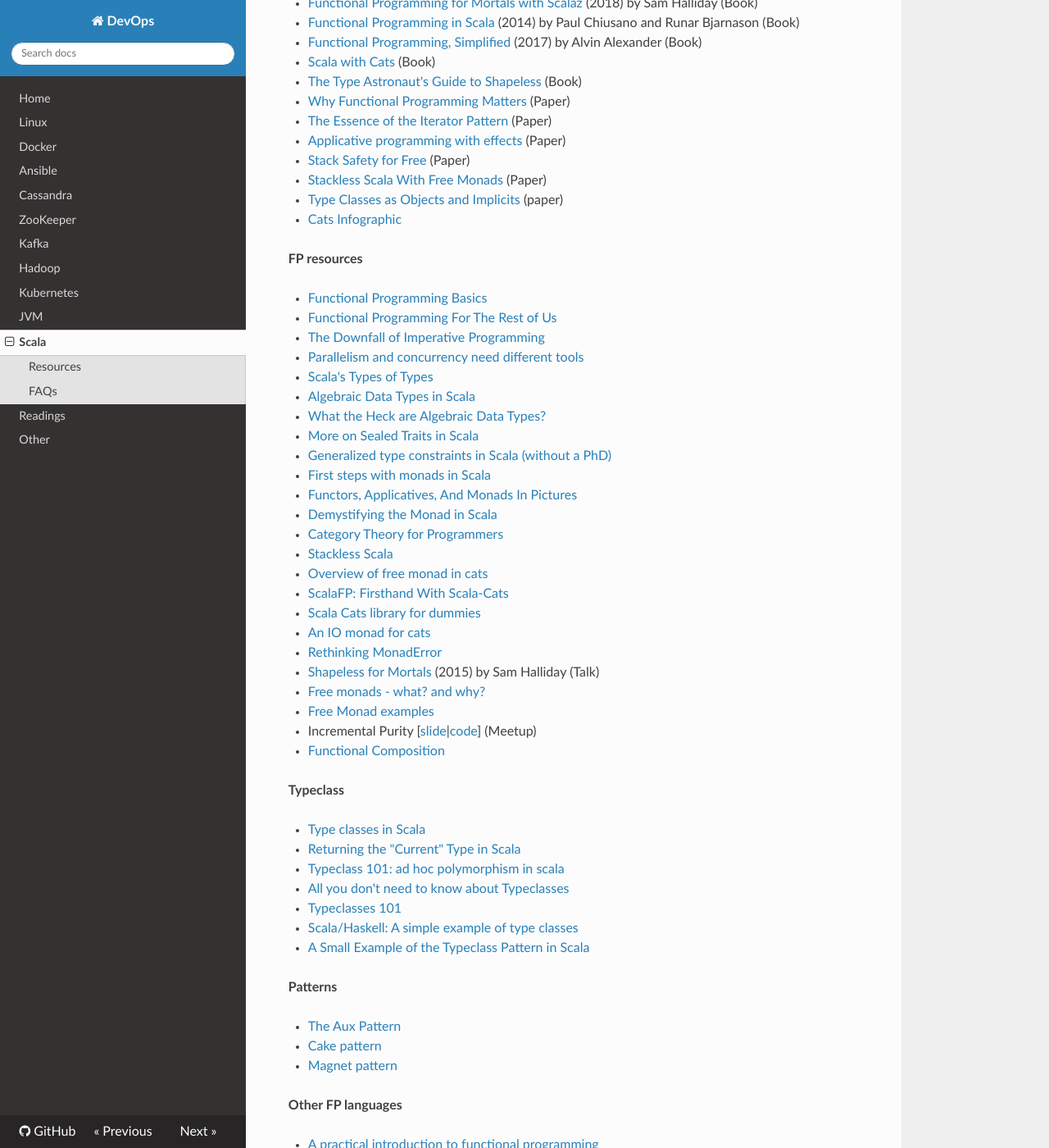
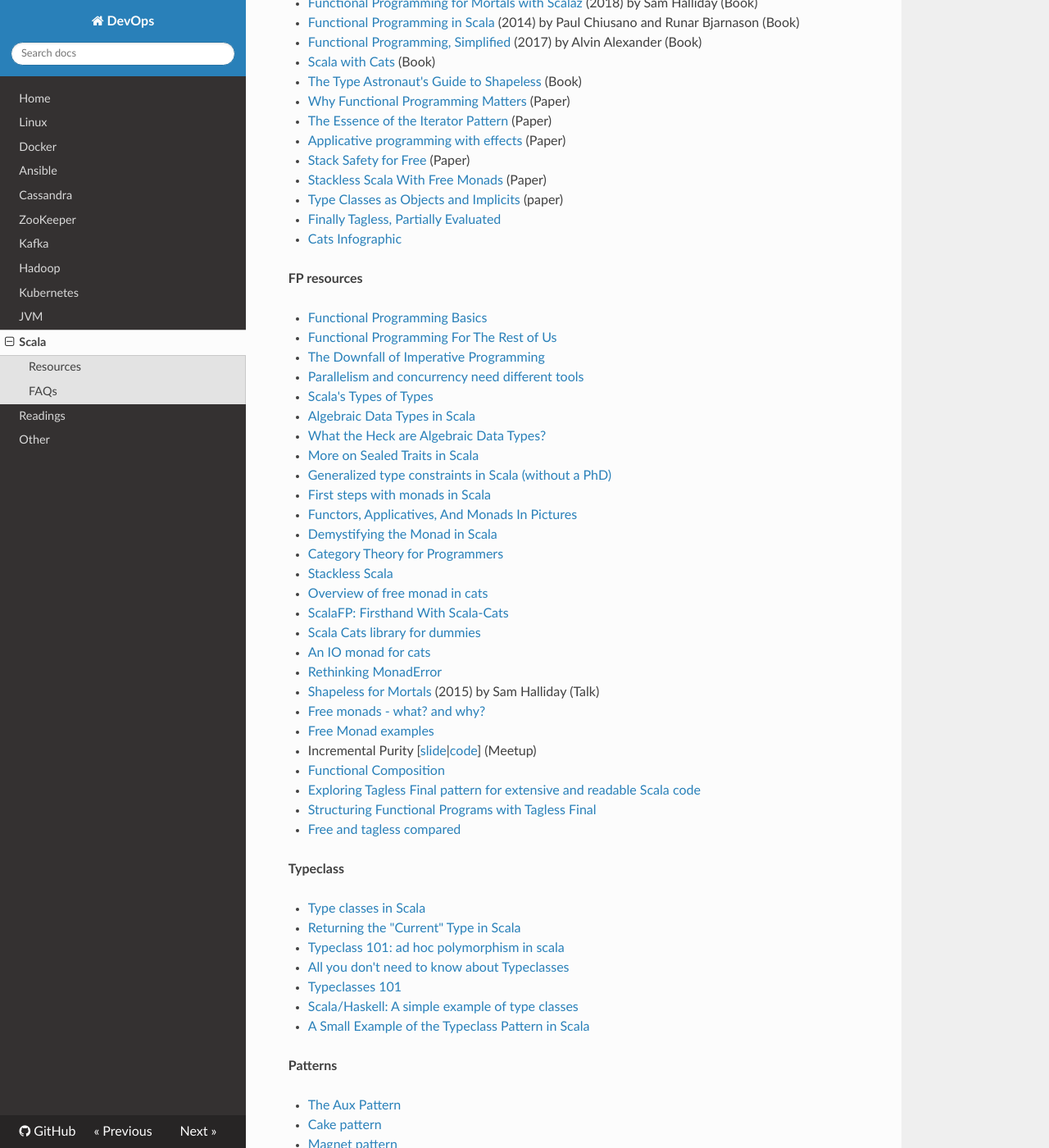
Before and after one commit to niqdev/devops, an MkDocs documentation site: the page built from docs/scala.md, in a window 1280 px wide and 1400 px high, scrolled down 704 px. Shown: the whole window at 82% size. Built offline with MkDocs 1.6.1, drawn with Linux system fonts in a browser that asks for light colours; nearby versions of some CDN libraries; old or Windows-style settings are respelled for this version of MkDocs.

Commit message:
doc: update scala

```diff
--- a/docs/scala.md
+++ b/docs/scala.md
@@ -34,6 +34,7 @@
 * [Stack Safety for Free](http://functorial.com/stack-safety-for-free/index.pdf) (Paper)
 * [Stackless Scala With Free Monads](http://blog.higher-order.com/assets/trampolines.pdf) (Paper)
 * [Type Classes as Objects and Implicits](http://ropas.snu.ac.kr/~bruno/papers/TypeClasses.pdf) (paper)
+* [Finally Tagless, Partially Evaluated](http://okmij.org/ftp/tagless-final/JFP.pdf)
 * [Cats Infographic](https://github.com/tpolecat/cats-infographic)
 
 **FP resources**
@@ -62,6 +63,9 @@
 * [Free Monad examples](https://github.com/kenbot/free)
 * Incremental Purity [[slide](https://git.io/fp017)|[code](https://git.io/fp01d)] (Meetup)
 * [Functional Composition](https://benmosheron.gitlab.io/blog/2018/12/24/functional-composition.html)
+* [Exploring Tagless Final pattern for extensive and readable Scala code](https://blog.scalac.io/exploring-tagless-final.html)
+* [Structuring Functional Programs with Tagless Final](https://www.becompany.ch/en/blog/2018/06/21/tagless-final)
+* [Free and tagless compared](https://softwaremill.com/free-tagless-compared-how-not-to-commit-to-monad-too-early)
 
 **Typeclass**
 
```
Also changed, not shown: other parts of docs/scala.md (+1 -0 lines).
